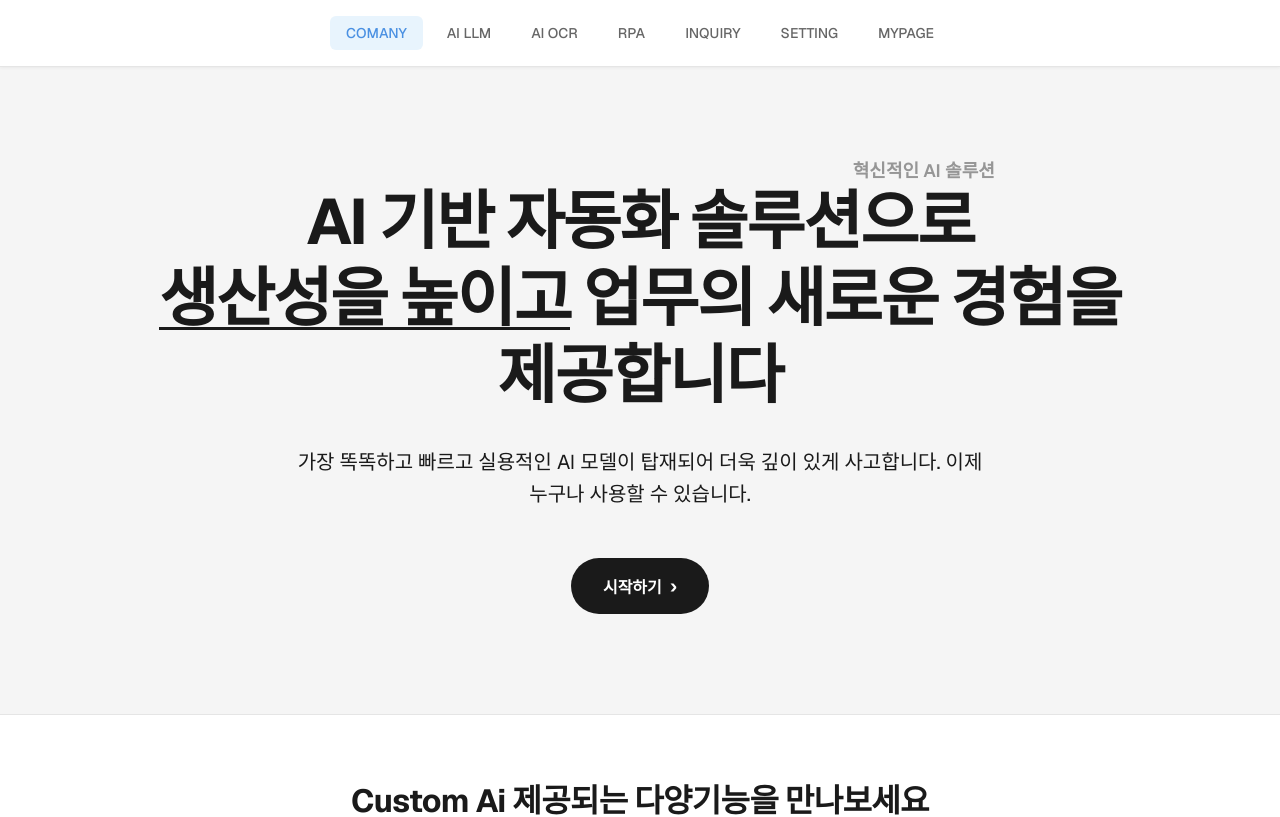
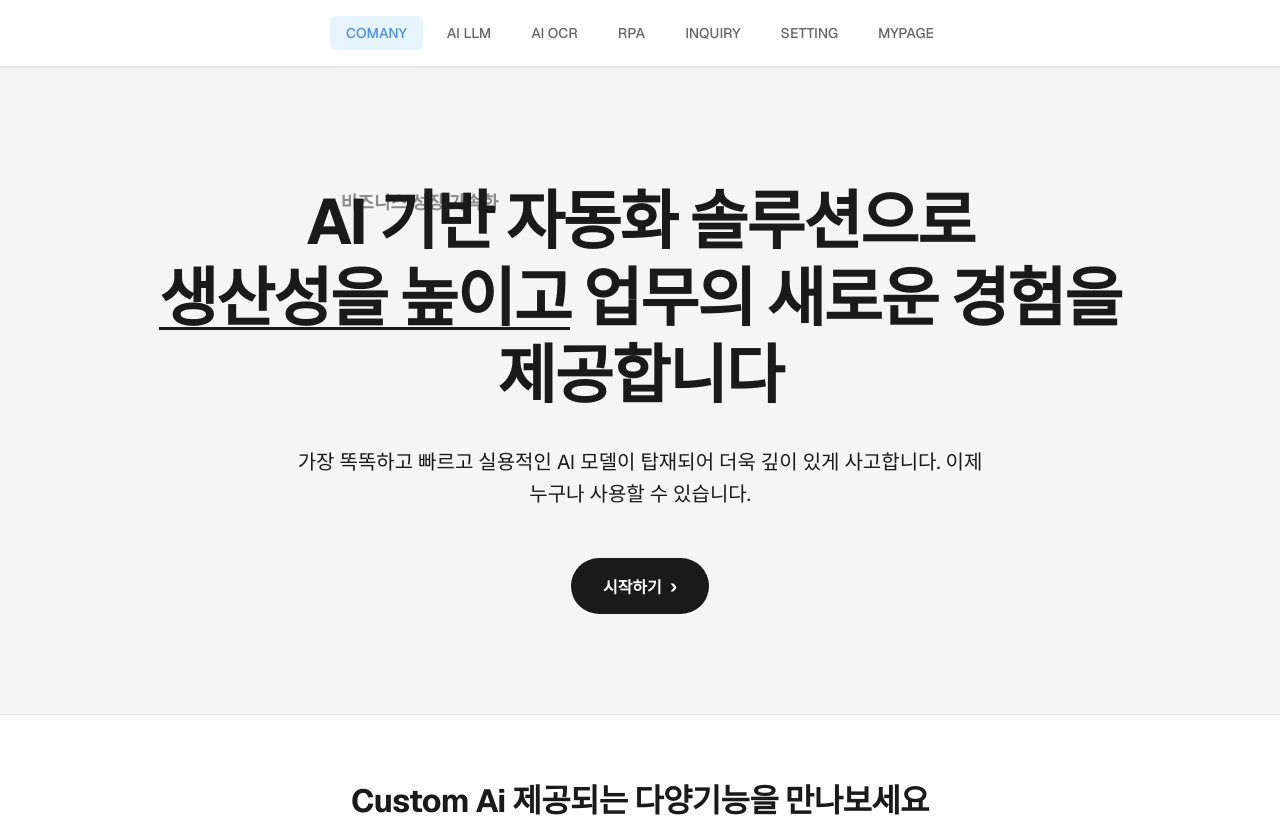
Before and after one commit to taewoos/study, a Next.js app in the folder study/: page /company in a window 1280 px wide. Shown: the top 817 px of the page. Built offline with nearby package versions, Linux system fonts and the light colour scheme.

Commit message:
타이핑수정

```diff
--- a/study/src/app/company/page.js
+++ b/study/src/app/company/page.js
@@ -83,18 +83,197 @@ export default function CompanyPage() {
     setSelectedFeature(feature);
   };
 
+  // 한글을 자모 단위로 분리하는 함수
+  const decomposeHangul = (char) => {
+    const code = char.charCodeAt(0);
+    if (code < 0xAC00 || code > 0xD7A3) {
+      // 한글이 아니면 그대로 반환
+      return [char];
+    }
+
+    const base = code - 0xAC00;
+    const cho = Math.floor(base / (21 * 28));
+    const jung = Math.floor((base % (21 * 28)) / 28);
+    const jong = base % 28;
+
+    const choList = ['ㄱ', 'ㄲ', 'ㄴ', 'ㄷ', 'ㄸ', 'ㄹ', 'ㅁ', 'ㅂ', 'ㅃ', 'ㅅ', 'ㅆ', 'ㅇ', 'ㅈ', 'ㅉ', 'ㅊ', 'ㅋ', 'ㅌ', 'ㅍ', 'ㅎ'];
+    const jungList = ['ㅏ', 'ㅐ', 'ㅑ', 'ㅒ', 'ㅓ', 'ㅔ', 'ㅕ', 'ㅖ', 'ㅗ', 'ㅘ', 'ㅙ', 'ㅚ', 'ㅛ', 'ㅜ', 'ㅝ', 'ㅞ', 'ㅟ', 'ㅠ', 'ㅡ', 'ㅢ', 'ㅣ'];
+    const jongList = ['', 'ㄱ', 'ㄲ', 'ㄳ', 'ㄴ', 'ㄵ', 'ㄶ', 'ㄷ', 'ㄹ', 'ㄺ', 'ㄻ', 'ㄼ', 'ㄽ', 'ㄾ', 'ㄿ', 'ㅀ', 'ㅁ', 'ㅂ', 'ㅄ', 'ㅅ', 'ㅆ', 'ㅇ', 'ㅈ', 'ㅊ', 'ㅋ', 'ㅌ', 'ㅍ', 'ㅎ'];
+
+    const result = [choList[cho], jungList[jung]];
+    if (jong > 0) {
+      result.push(jongList[jong]);
+    }
+    return result;
+  };
+
+  // 텍스트를 글자별 자모 배열로 변환 (각 글자의 자모를 그룹화)
+  const textToJamoGroups = (text) => {
+    const groups = [];
+    for (let i = 0; i < text.length; i++) {
+      const char = text[i];
+      if (char === ' ') {
+        groups.push({ type: 'space', jamos: [' '], original: ' ' });
+      } else {
+        const jamos = decomposeHangul(char);
+        groups.push({ type: 'hangul', jamos: jamos, original: char });
+      }
+    }
+    return groups;
+  };
+
+  // 자모 그룹 배열을 텍스트로 조합 (진행 중인 자모 포함)
+  const combineJamoGroups = (groups, jamoCount) => {
+    let result = '';
+    let currentJamoIndex = 0;
+
+    for (const group of groups) {
+      if (group.type === 'space') {
+        if (currentJamoIndex < jamoCount) {
+          result += ' ';
+          currentJamoIndex++;
+        }
+        continue;
+      }
+
+      // 이 그룹의 자모 개수
+      const groupJamoCount = group.jamos.length;
+
+      // 이 그룹에 속한 자모가 몇 개나 표시되어야 하는지
+      const remainingJamos = jamoCount - currentJamoIndex;
+
+      if (remainingJamos <= 0) {
+        break;
+      }
+
+      if (remainingJamos >= groupJamoCount) {
+        // 이 그룹의 모든 자모가 표시됨 - 완성된 글자로 조합
+        result += group.original;
+        currentJamoIndex += groupJamoCount;
+      } else {
+        // 이 그룹의 일부 자모만 표시됨 - 자모를 조합 시도
+        const displayedJamos = group.jamos.slice(0, remainingJamos);
+        const combined = tryCombineJamos(displayedJamos);
+        result += combined;
+        currentJamoIndex += remainingJamos;
+        break; // 더 이상 표시할 자모가 없음
+      }
+    }
+
+    return result;
+  };
+
+  // 자모 배열을 조합 시도 (가능한 만큼만 조합)
+  const tryCombineJamos = (jamoArray) => {
+    if (jamoArray.length === 0) return '';
+
+    let result = '';
+    let i = 0;
+
+    while (i < jamoArray.length) {
+      const choList = ['ㄱ', 'ㄲ', 'ㄴ', 'ㄷ', 'ㄸ', 'ㄹ', 'ㅁ', 'ㅂ', 'ㅃ', 'ㅅ', 'ㅆ', 'ㅇ', 'ㅈ', 'ㅉ', 'ㅊ', 'ㅋ', 'ㅌ', 'ㅍ', 'ㅎ'];
+      const choIndex = choList.indexOf(jamoArray[i]);
+
+      if (choIndex === -1) {
+        // 초성이 아니면 그대로 추가 (영문, 숫자 등)
+        result += jamoArray[i];
+        i++;
+        continue;
+      }
+
+      // 중성 확인
+      if (i + 1 >= jamoArray.length) {
+        // 중성이 없으면 초성만 표시
+        result += jamoArray[i];
+        i++;
+        break; // 더 이상 조합할 수 없음
+      }
+
+      const jungList = ['ㅏ', 'ㅐ', 'ㅑ', 'ㅒ', 'ㅓ', 'ㅔ', 'ㅕ', 'ㅖ', 'ㅗ', 'ㅘ', 'ㅙ', 'ㅚ', 'ㅛ', 'ㅜ', 'ㅝ', 'ㅞ', 'ㅟ', 'ㅠ', 'ㅡ', 'ㅢ', 'ㅣ'];
+      const jungIndex = jungList.indexOf(jamoArray[i + 1]);
+
+      if (jungIndex === -1) {
+        // 중성이 아니면 초성만 표시하고 중단
+        result += jamoArray[i];
+        i++;
+        break; // 더 이상 조합할 수 없음
+      }
+
+      // 종성 확인
+      let jongIndex = 0;
+      let hasJong = false;
+      if (i + 2 < jamoArray.length) {
+        const jongList = ['', 'ㄱ', 'ㄲ', 'ㄳ', 'ㄴ', 'ㄵ', 'ㄶ', 'ㄷ', 'ㄹ', 'ㄺ', 'ㄻ', 'ㄼ', 'ㄽ', 'ㄾ', 'ㄿ', 'ㅀ', 'ㅁ', 'ㅂ', 'ㅄ', 'ㅅ', 'ㅆ', 'ㅇ', 'ㅈ', 'ㅊ', 'ㅋ', 'ㅌ', 'ㅍ', 'ㅎ'];
+        const tempJongIndex = jongList.indexOf(jamoArray[i + 2]);
+        if (tempJongIndex !== -1) {
+          jongIndex = tempJongIndex;
+          hasJong = true;
+        }
+      }
+
+      if (hasJong) {
+        // 초성 + 중성 + 종성 조합
+        const charCode = 0xAC00 + (choIndex * 21 * 28) + (jungIndex * 28) + jongIndex;
+        result += String.fromCharCode(charCode);
+        i += 3;
+      } else {
+        // 초성 + 중성만 조합
+        const charCode = 0xAC00 + (choIndex * 21 * 28) + (jungIndex * 28);
+        result += String.fromCharCode(charCode);
+        i += 2;
+      }
+
+      // 한 글자만 조합하고 중단 (다음 글자의 자모와 섞이지 않도록)
+      break;
+    }
+
+    // 조합되지 않은 자모 추가 (진행 중인 자모)
+    while (i < jamoArray.length) {
+      result += jamoArray[i];
+      i++;
+    }
+
+    return result;
+  };
+
   useEffect(() => {
     const createFloatingText = () => {
       const randomText = sloganTexts[Math.floor(Math.random() * sloganTexts.length)];
-      // 슬로건 텍스트 영역을 피한 위치 (상단 20%와 하단 30% 영역)
-      const top = Math.random() < 0.5
-        ? Math.random() * 15 + 5  // 상단 5% ~ 20%
-        : Math.random() * 25 + 70; // 하단 70% ~ 95%
+      // 슬로건 텍스트와 시작하기 버튼 영역을 피한 위치
+      // 중앙 영역(30% ~ 70%)을 피하고 상단 또는 하단에 배치
+      let top;
+      const randomValue = Math.random();
+      if (randomValue < 0.5) {
+        // 상단 영역: 5% ~ 25%
+        top = Math.random() * 20 + 5;
+      } else {
+        // 하단 영역: 75% ~ 95%
+        top = Math.random() * 20 + 75;
+      }
+
+      // 좌우 위치도 중앙 영역을 피하도록 조정 (중앙 40% ~ 60% 영역 피하기)
+      let left;
+      const leftRandom = Math.random();
+      if (leftRandom < 0.5) {
+        // 좌측 영역: 10% ~ 35%
+        left = Math.random() * 25 + 10;
+      } else {
+        // 우측 영역: 65% ~ 90%
+        left = Math.random() * 25 + 65;
+      }
+
+      // 텍스트를 글자별 자모 그룹으로 변환
+      const jamoGroups = textToJamoGroups(randomText);
+      // 전체 자모 개수 계산
+      const totalJamoCount = jamoGroups.reduce((sum, group) => sum + group.jamos.length, 0);
+
       return {
         id: Math.random(),
         text: randomText,
-        displayedText: '',
-        left: Math.random() * 70 + 15, // 15% ~ 85%
+        jamoGroups: jamoGroups,
+        totalJamoCount: totalJamoCount,
+        displayedJamoCount: 0,
+        left: left,
         top: top,
         delay: Math.random() * 300,
         isTyping: true,
@@ -105,14 +284,18 @@ export default function CompanyPage() {
     const initialTexts = [createFloatingText(), createFloatingText()];
     setFloatingTexts(initialTexts);
 
-    // 타자 효과를 위한 인터벌
+    // 타자 효과를 위한 인터벌 (자모 단위로 타이핑)
     const typingInterval = setInterval(() => {
       setFloatingTexts((prev) => {
         return prev.map((item) => {
-          if (item.isTyping && item.displayedText.length < item.text.length) {
+          if (item.isTyping && item.displayedJamoCount < item.totalJamoCount) {
+            const newCount = item.displayedJamoCount + 1;
+            const displayedText = combineJamoGroups(item.jamoGroups, newCount);
+
             return {
               ...item,
-              displayedText: item.text.substring(0, item.displayedText.length + 1),
+              displayedText: displayedText,
+              displayedJamoCount: newCount,
             };
           } else if (item.isTyping) {
             return {
@@ -123,7 +306,7 @@ export default function CompanyPage() {
           return item;
         });
       });
-    }, 100);
+    }, 80); // 자모 단위로 빠르게 타이핑
 
     // 주기적으로 텍스트 교체
     const replaceInterval = setInterval(() => {
```
